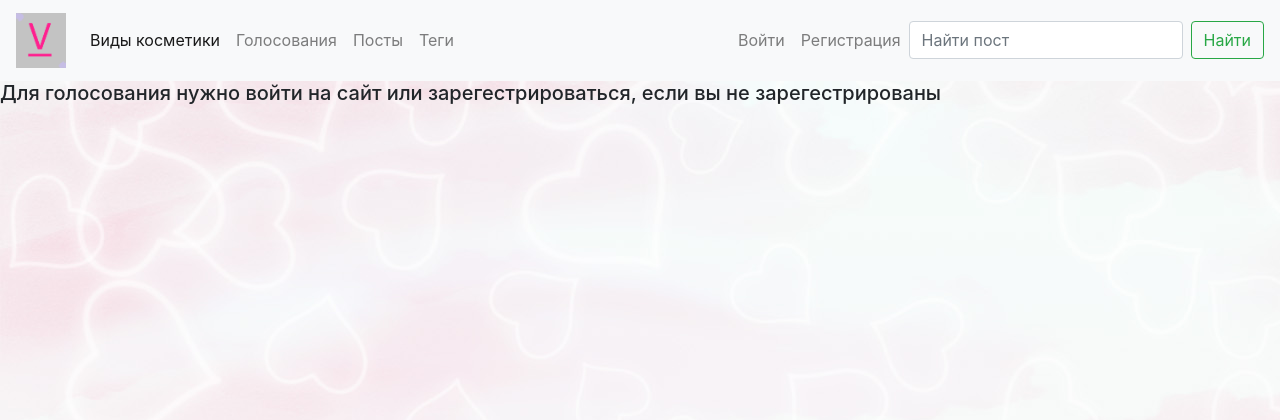
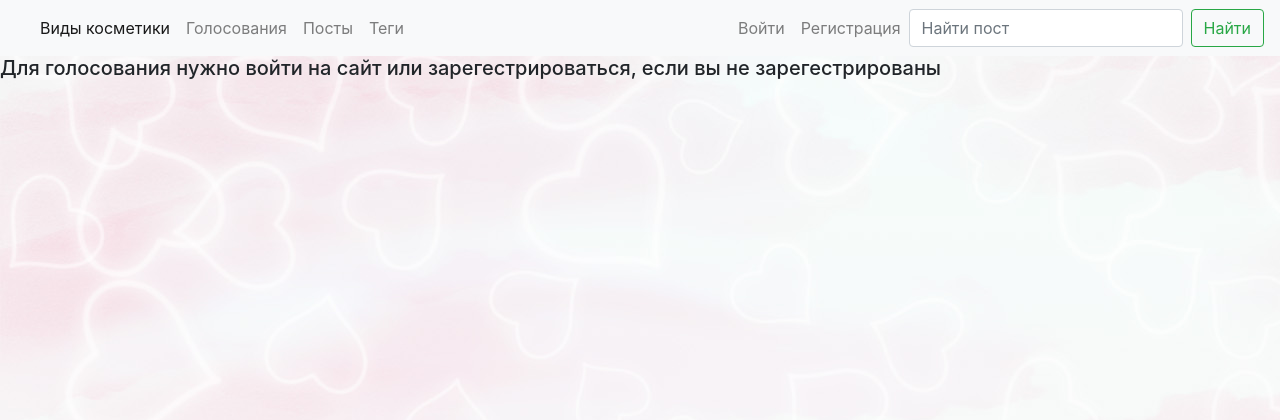
Before and after one commit to duskmaiden18/django-makeup-site, a Django app: page /makeup/carepolls/ in a window 1280 px wide. Shown: the top 420 px of the page. Run offline with Django 3.2, Linux system fonts and the light colour scheme; some libraries are stand-ins or nearby versions.

Commit message:
deleted logo

```diff
--- a/make_up_site/make_up_site/templates/base.html
+++ b/make_up_site/make_up_site/templates/base.html
@@ -12,7 +12,7 @@
     <script src="https://stackpath.bootstrapcdn.com/bootstrap/4.3.1/js/bootstrap.min.js" integrity="sha384-JjSmVgyd0p3pXB1rRibZUAYoIIy6OrQ6VrjIEaFf/nJGzIxFDsf4x0xIM+B07jRM" crossorigin="anonymous"></script>
 </head>
 <nav class="navbar navbar-expand-lg navbar-light bg-light">
-  <a class="navbar-brand" href="{% url 'makeup:index' %}"><img src="/static/media/sitelogo.png" width=50px></a>
+  <a class="navbar-brand" href="{% url 'makeup:index' %}"><img src="" width=50px></a>
   <button class="navbar-toggler" type="button" data-toggle="collapse" data-target="#navbarSupportedContent" aria-controls="navbarSupportedContent" aria-expanded="false" aria-label="Toggle navigation">
     <span class="navbar-toggler-icon"></span>
   </button>
```
Also changed, not shown: make_up_site/db.sqlite3, make_up_site/makeup/static/media/sitelogo.png (deleted).
